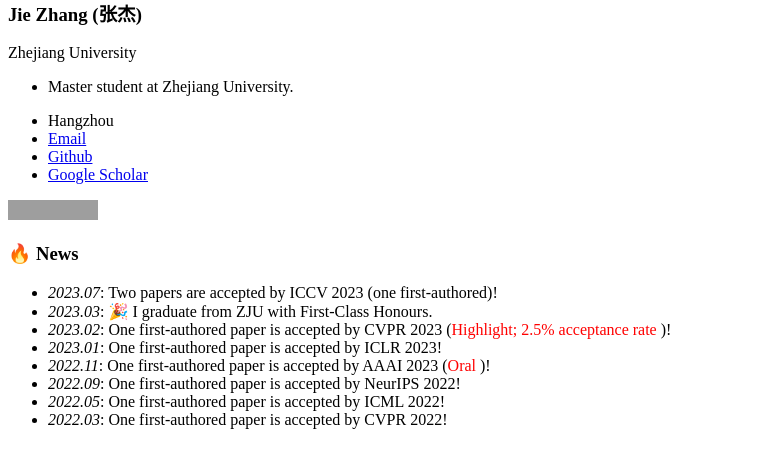
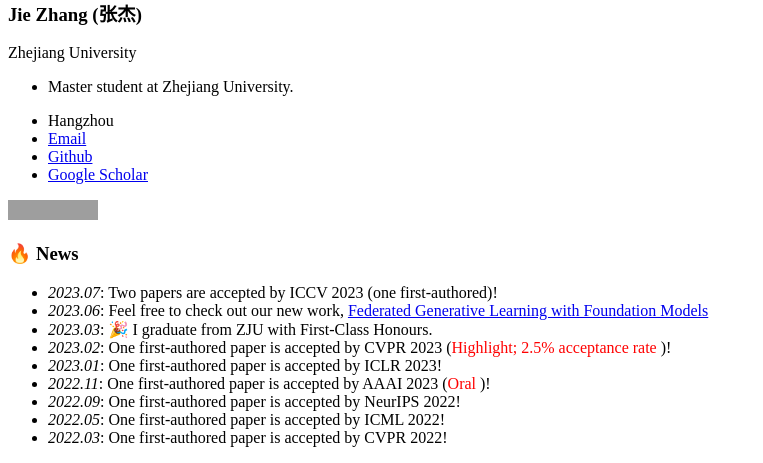
Before and after one commit to zj-jayzhang/zj-jayzhang.github.io, a Jekyll site: the page built from _pages/includes/news.md, in a window 1280 px wide. Shown: the part 544-1007 px from the top of the page, without its empty margins (0-763 px from the left). Built offline with Jekyll 4.4.1, drawn with Linux system fonts in a browser that asks for light colours; our own code applies the rules of GitHub Pages for plain Markdown files; grey boxes are pictures that could not be loaded.

Commit message:
Update news.md

```diff
--- a/_pages/includes/news.md
+++ b/_pages/includes/news.md
@@ -1,6 +1,7 @@
 # 🔥 News
 
 - *2023.07*: Two papers are accepted by ICCV 2023 (one first-authored)!
+- *2023.06*: Feel free to check out our new work, [Federated Generative Learning with Foundation Models](https://arxiv.org/abs/2306.16064)
 - *2023.03*: 🎉 I graduate from ZJU with First-Class Honours.
 - *2023.02*: One first-authored paper is accepted by CVPR 2023 (<font color="red">Highlight; 2.5% acceptance rate </font>)!
 - *2023.01*: One first-authored paper is accepted by ICLR 2023!
```
